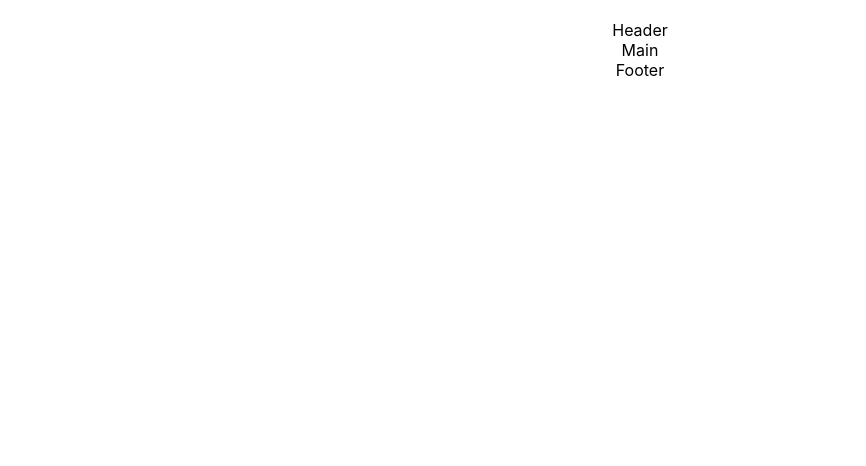
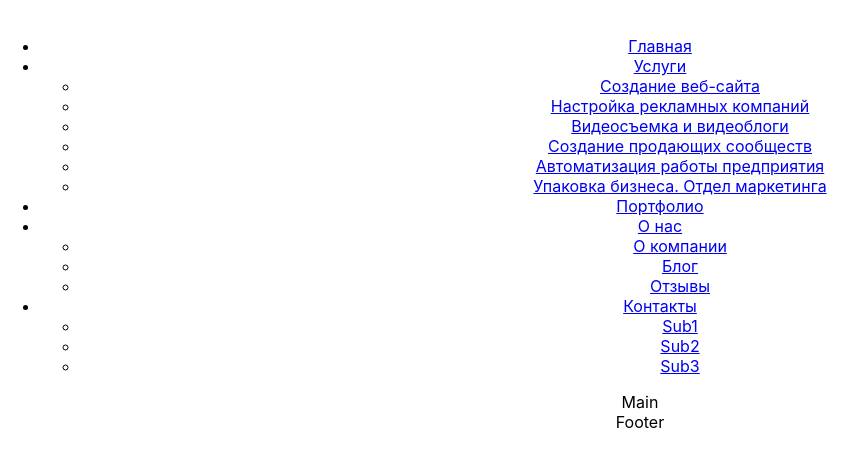
Before and after one commit to MariaSarbaj/imta, a React (Create React App) app in the folder imta-app/: page / in a window 1280 px wide. Shown: the top 466 px of the page, without its empty margins (0-866 px from the left). Built offline with nearby package versions, Linux system fonts and the light colour scheme.

Commit message:
NavBar ready

```diff
--- a/imta-app/public/index.html
+++ b/imta-app/public/index.html
@@ -3,7 +3,7 @@
   <head>
     <meta charset="utf-8" />
     <link rel="icon" href="%PUBLIC_URL%/favicon.ico" />
-    <meta name="viewport" content="width=device-width, initial-scale=1" />
+    <meta name="viewport" content="width=device-width, initial-scale=1.0" />
     <meta name="theme-color" content="#000000" />
     <meta
       name="description"
--- a/imta-app/src/App.js
+++ b/imta-app/src/App.js
@@ -7,8 +7,8 @@ function App() {
 
     let routes = (
         <Switch>
-            <Route path={'/'} exact component={MainRu}/>
-            <Redirect to={'/#'}/>
+            <Route path={'/'} component={MainRu}/>
+            <Redirect to={'/'}/>
         </Switch>
     )
 
--- a/imta-app/src/Components/Logo/Logo.js
+++ b/imta-app/src/Components/Logo/Logo.js
@@ -2,11 +2,11 @@ import React from 'react';
 
 const Logo = props => {
   return (
-   <div>
+
        <a className={"header__logo-link"} href="/#">
             <img  className={"header__logo"} src="" alt=""/>
        </a>
-   </div>
+
   );
  }
 
--- /dev/null
+++ b/imta-app/src/Components/NavBar/NavBar.js
@@ -0,0 +1,28 @@
+import React from 'react';
+import {NavDataRu} from '../../Data/NavDataRu'
+import {NavLink} from "react-router-dom";
+
+const NavBar = () => {
+
+    const buttonsNames = NavDataRu.map((name, index) =>
+        <li key={index} className={"header__item"}><NavLink to={`/${name.title.toLowerCase()}`} className={"header__link"}>{name.title}</NavLink>
+
+            {name.subMenu ?
+                <ul className={"header__subnav subnav"}>
+                    {name.subMenu.map((item,index) =>
+                        <li key={index+"sub"} className={"subnav__item"}><NavLink to={`/${item.title.toLowerCase()}`} className={"subnav__link"}>{item.title}</NavLink></li>
+                    )}
+           </ul> : null}
+
+        </li>
+    )
+
+
+    return (
+   <ul className={"header__nav"}>
+       {buttonsNames}
+   </ul>)
+}
+
+
+export default NavBar;
--- /dev/null
+++ b/imta-app/src/Data/NavDataRu.js
@@ -0,0 +1,23 @@
+export const NavDataRu =[
+    {title: 'Главная', action: function (event) {console.log(event.target.innerText)}},
+    {title: 'Услуги', action: function (event) {console.log(event.target.innerText)}, subMenu:[
+            {title: 'Создание веб-сайта', action: function (event) {console.log(event.target.innerText)}},
+            {title: 'Настройка рекламных компаний', action: function (event) {console.log(event.target.innerText)}},
+            {title: 'Видеосъемка и видеоблоги', action: function (event) {console.log(event.target.innerText)}},
+            {title: 'Создание продающих сообществ', action: function (event) {console.log(event.target.innerText)}},
+            {title: 'Автоматизация работы предприятия', action: function (event) {console.log(event.target.innerText)}},
+            {title: 'Упаковка бизнеса. Отдел маркетинга', action: function (event) {console.log(event.target.innerText)}},
+        ]},
+    {title: 'Портфолио', action: function (event) {console.log(event.target.innerText)}},
+    {title: 'О нас', action: function (event) {console.log(event.target.innerText)}, subMenu:[
+            {title: 'О компании', action: function (event) {console.log(event.target.innerText)}},
+            {title: 'Блог', action: function (event) {console.log(event.target.innerText)}},
+            {title: 'Отзывы', action: function (event) {console.log(event.target.innerText)}},
+        ]},
+    {title: 'Контакты', action: function (event) {console.log(event.target.innerText)}, subMenu:[
+            {title: 'Sub1', action: function (event) {console.log(event.target.innerText)}},
+            {title: 'Sub2', action: function (event) {console.log(event.target.innerText)}},
+            {title: 'Sub3', action: function (event) {console.log(event.target.innerText)}},
+        ]},
+
+]
--- a/imta-app/src/Layout/RU/MainPageRU/HeaderRU/HeaderRU.js
+++ b/imta-app/src/Layout/RU/MainPageRU/HeaderRU/HeaderRU.js
@@ -1,12 +1,16 @@
 import React from 'react';
 import Logo from "../../../../Components/Logo/Logo";
+import NavBar from "../../../../Components/NavBar/NavBar";
 
 const HeaderRu = () => {
   return (
-   <div className={'header'}>
-       <Logo/>
-    Header
-   </div>
+   <header className={'header'}>
+       <div className={"header__wrapper"}>
+           <Logo/>
+           <NavBar/>
+       </div>
+
+   </header>
   );
  }
 
```
Also changed, not shown: 1 other file (tests, documents, lock files or other folders).
